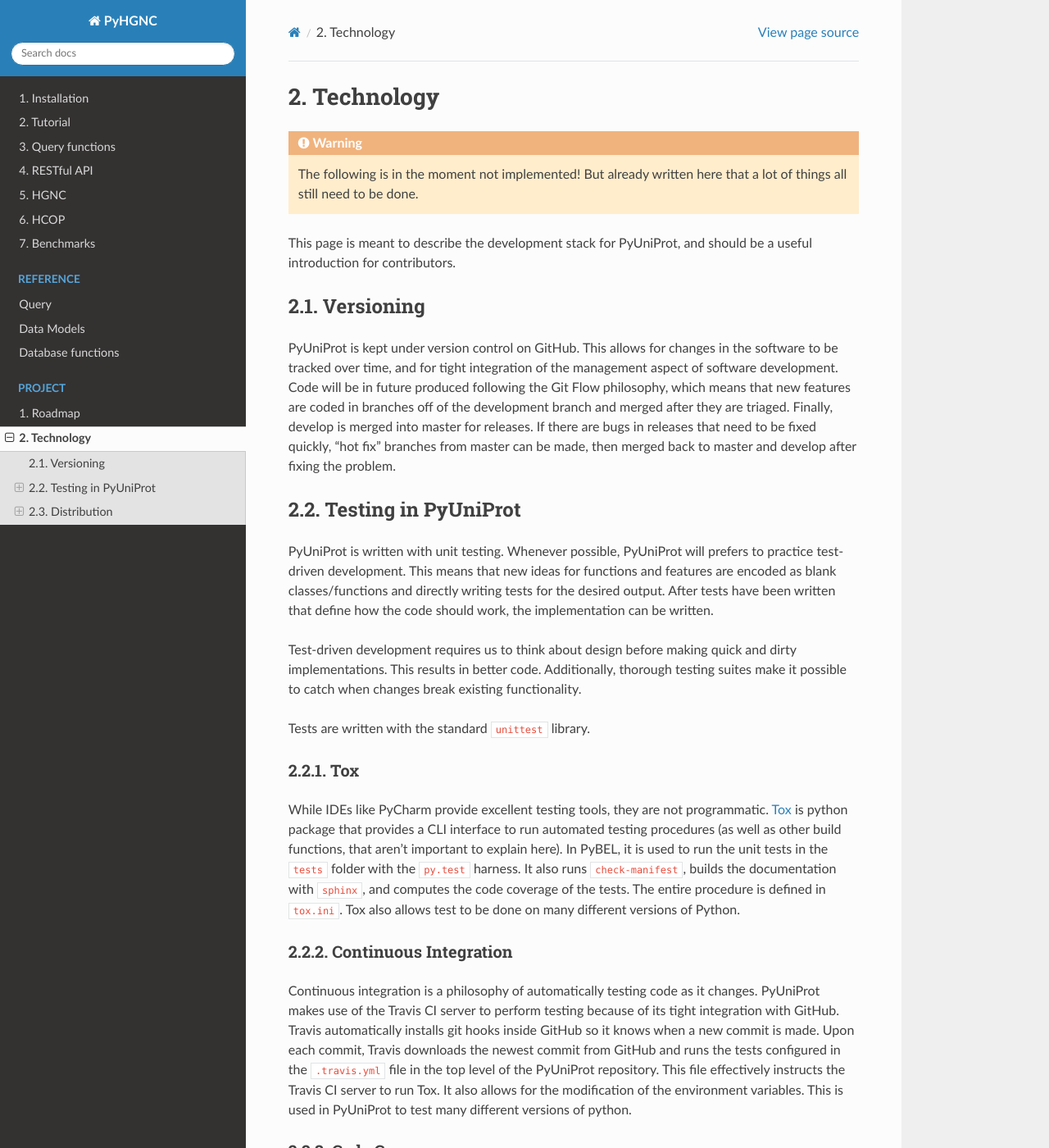
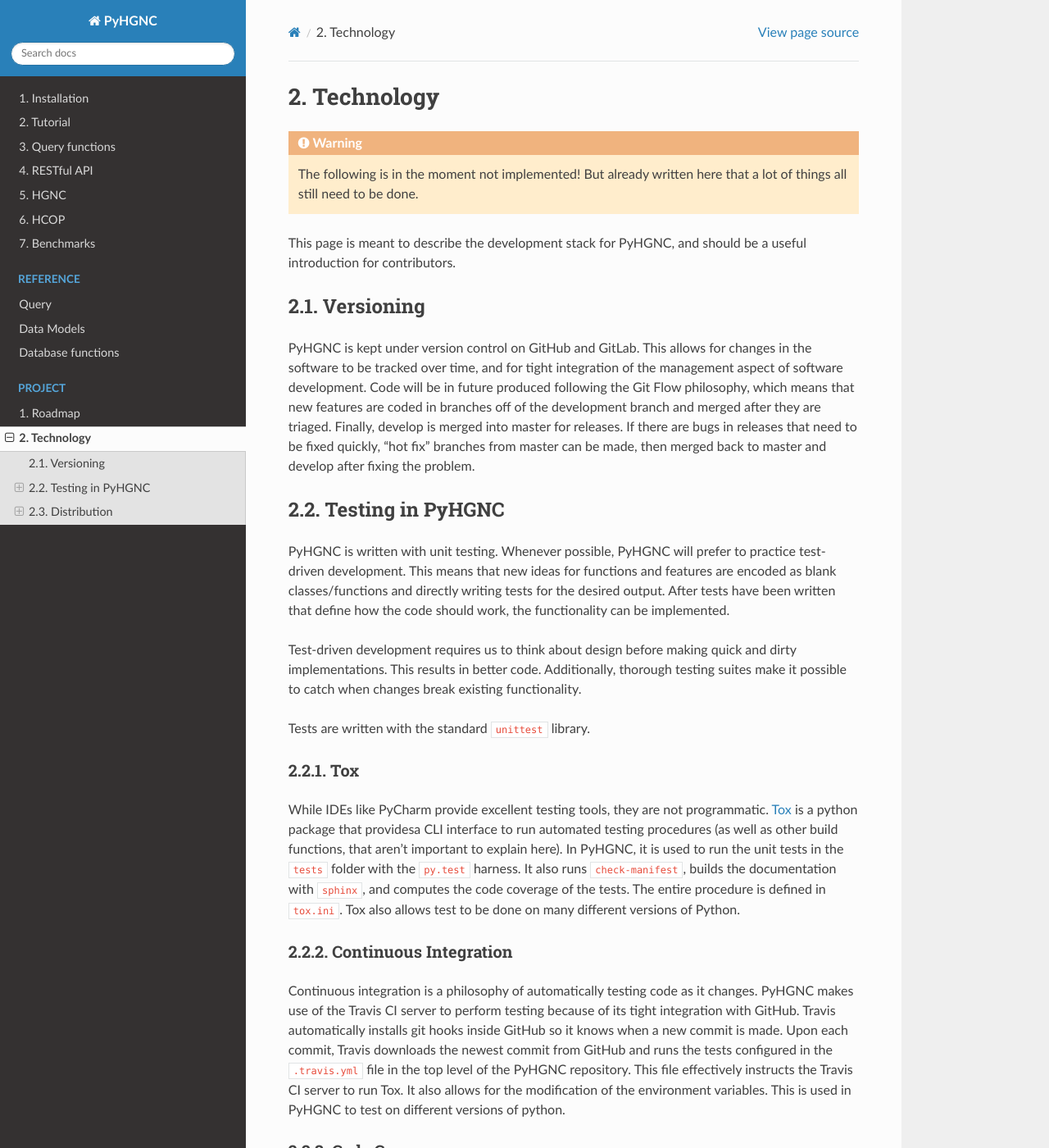
Before and after one commit to cebel/pyhgnc, a Sphinx documentation site: the page built from docs/source/technology.rst, in a window 1280 px wide and 1400 px high. Shown: the whole window at 82% size. Built offline with Sphinx 7.4.7 and the Read the Docs theme 2.0.0, drawn with Linux system fonts in a browser that asks for light colours; some of the changed text lies outside the part shown.

Commit message:
Updated technology documentation

```diff
--- a/docs/source/technology.rst
+++ b/docs/source/technology.rst
@@ -5,24 +5,24 @@
     The following is in the moment not implemented!
     But already written here that a lot of things all still need to be done.
 
-This page is meant to describe the development stack for PyUniProt, and should be a useful introduction for contributors.
+This page is meant to describe the development stack for PyHGNC, and should be a useful introduction for contributors.
 
 Versioning
 ----------
 
-PyUniProt is kept under version control on GitHub. This allows for changes in the software to be tracked over time, and
+PyHGNC is kept under version control on GitHub and GitLab. This allows for changes in the software to be tracked over time, and
 for tight integration of the management aspect of software development. Code will be in future produced following the
 Git Flow philosophy, which means that new features are coded in branches off of the development branch and merged
 after they are triaged. Finally, develop is merged into master for releases. If there are bugs in releases that
 need to be fixed quickly, "hot fix" branches from master can be made, then merged back to master and develop after
 fixing the problem.
 
-Testing in PyUniProt
---------------------
-PyUniProt is written with unit testing. Whenever possible, PyUniProt will prefers to practice test-
-driven development. This means that new ideas for functions and features are encoded as blank classes/functions and
+Testing in PyHGNC
+-----------------
+PyHGNC is written with unit testing. Whenever possible, PyHGNC will prefer to practice test-driven development.
+This means that new ideas for functions and features are encoded as blank classes/functions and
 directly writing tests for the desired output. After tests have been written that define how the code should work,
-the implementation can be written.
+the functionality can be implemented.
 
 Test-driven development requires us to think about design before making quick and dirty implementations. This results in
 better code. Additionally, thorough testing suites make it possible to catch when changes break existing functionality.
@@ -32,21 +32,20 @@
 Tox
 ~~~
 While IDEs like PyCharm provide excellent testing tools, they are not programmatic.
-`Tox <https://tox.readthedocs.io/en/latest/>`_ is python package that provides
-a CLI interface to run automated testing procedures (as well as other build functions, that aren't important to explain
-here). In PyBEL, it is used to run the unit tests in the :code:`tests` folder with the :code:`py.test` harness. It also
-runs :code:`check-manifest`, builds the documentation with :code:`sphinx`, and computes the code coverage of the tests.
-The entire procedure is defined in :code:`tox.ini`. Tox also allows test to be done on many different versions of
-Python.
+`Tox <https://tox.readthedocs.io/en/latest/>`_ is a python package that providesa CLI interface to run automated testing
+procedures (as well as other build functions, that aren't important to explain here). In PyHGNC, it is used to run the
+unit tests in the :code:`tests` folder with the :code:`py.test` harness. It also runs :code:`check-manifest`, builds the
+documentation with :code:`sphinx`, and computes the code coverage of the tests. The entire procedure is defined in
+:code:`tox.ini`. Tox also allows test to be done on many different versions of Python.
 
 Continuous Integration
 ~~~~~~~~~~~~~~~~~~~~~~
-Continuous integration is a philosophy of automatically testing code as it changes. PyUniProt makes use of the Travis CI
+Continuous integration is a philosophy of automatically testing code as it changes. PyHGNC makes use of the Travis CI
 server to perform testing because of its tight integration with GitHub. Travis automatically installs git hooks
 inside GitHub so it knows when a new commit is made. Upon each commit, Travis downloads the newest commit from GitHub
-and runs the tests configured in the :code:`.travis.yml` file in the top level of the PyUniProt repository. This file
+and runs the tests configured in the :code:`.travis.yml` file in the top level of the PyHGNC repository. This file
 effectively instructs the Travis CI server to run Tox. It also allows for the modification of the environment variables.
-This is used in PyUniProt to test many different versions of python.
+This is used in PyHGNC to test on different versions of python.
 
 Code Coverage
 ~~~~~~~~~~~~~
@@ -57,9 +56,9 @@
 
 Versioning
 ~~~~~~~~~~
-PyUniProt tries to follow in future the following philosophy:
+PyHGNC tries to fulfil the following philosophy in future:
 
-PyUniProt uses semantic versioning. In general, the project's version string will has a suffix :code:`-dev` like in
+PyHGNC uses semantic versioning. In general, the project's version string will have a suffix :code:`-dev` like in
 :code:`0.3.4-dev` throughout the development cycle. After code is merged from feature branches to develop and it is
 time to deploy, this suffix is removed and develop branch is merged into master.
 
@@ -68,7 +67,7 @@
 
 Deployment
 ~~~~~~~~~~
-Code for PyUniProt is open-source on GitHub, but it is also distributed on the PyPI (pronounced Py-Pee-Eye) server.
+Code for PyHGNC is an open-source project on GitHub, but it is also distributed on the PyPI (pronounced Py-Pee-Eye) server.
 Travis CI has a wonderful integration with PyPI, so any time a tag is made on the master branch (and also assuming the
 tests pass), a new distribution is packed and sent to PyPI. Refer to the "deploy" section at the bottom of the
 :code:`.travis.yml` file for more information, or the Travis CI PyPI
```
